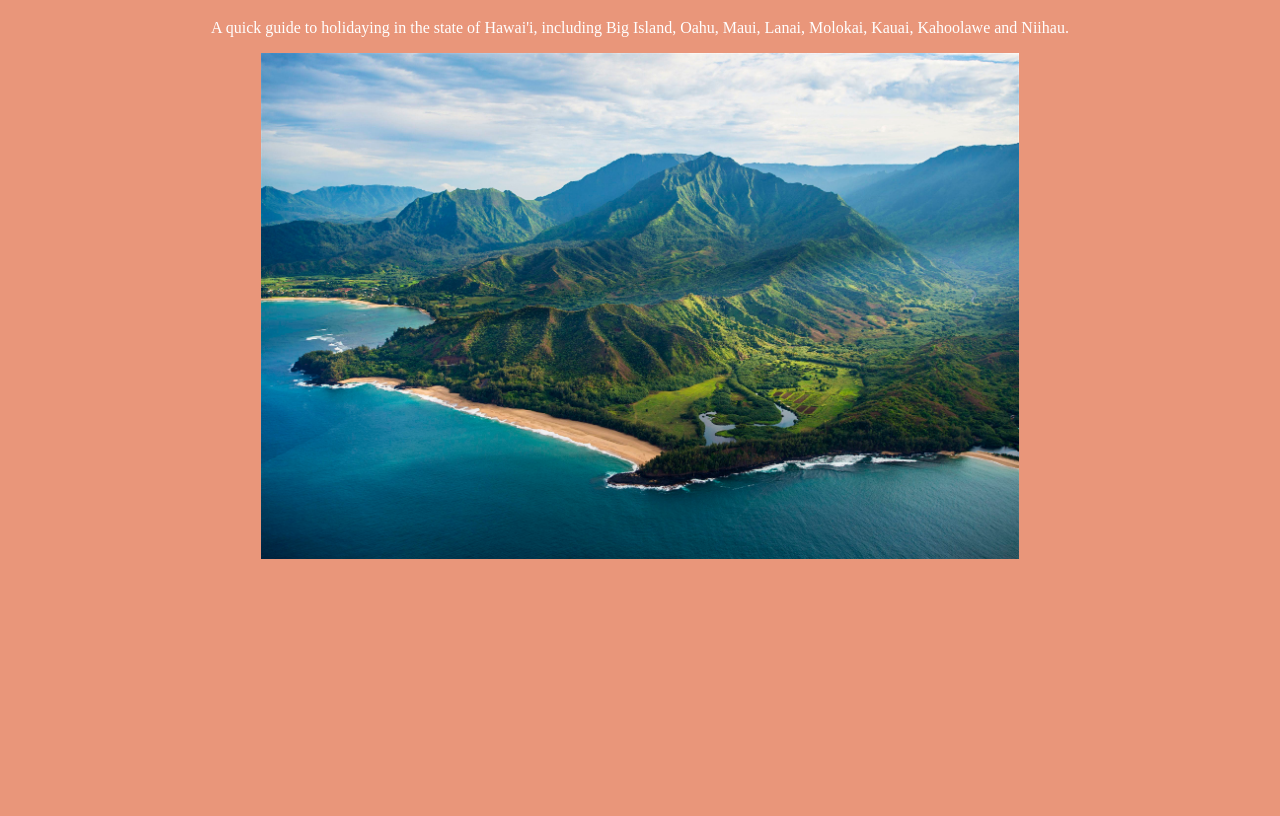
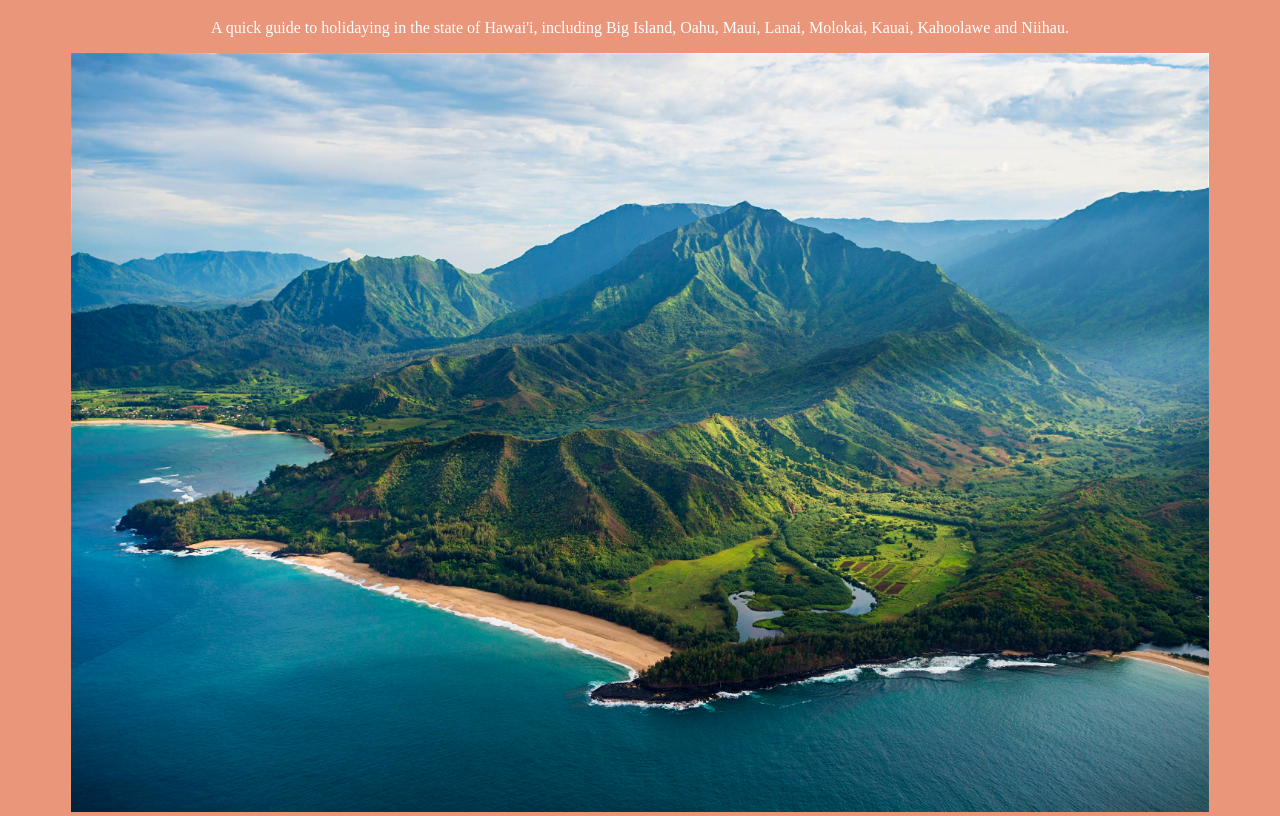
Before and after one commit to oniblock/demo_hawaii, a plain HTML site: page index.html in a window 1280 px wide. Shown: the part 61-877 px from the top of the page. Before the commit the page ends 800 px from the top, so only its background shows below. Drawn offline with Linux system fonts and the light colour scheme.

Commit message:
Update index.html

```diff
--- a/index.html
+++ b/index.html
@@ -6,7 +6,7 @@
 	text-align:center;}
 	h1{color:white;}
 	p{color:white;}
-	img{width: 60%;}
+	img{width: 90%;}
     #h1box {
     	background-color: #B3B6B7;
         height: 40px;
```
